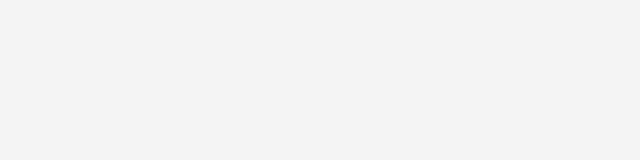
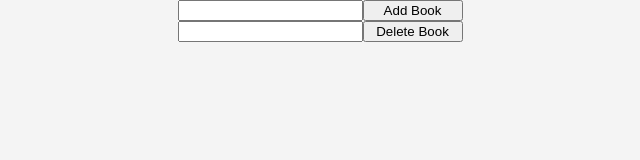
Before and after one commit to qiuxan/ReduxExampleInWebpack, a website built with webpack: page public/index.html in a window 1280 px wide. Shown: the whole page, without its empty margins (320-960 px from the left). Built offline with nearby package versions, Linux system fonts and the light colour scheme.

Commit message:
Add the basic btn and input

```diff
--- a/public/style.css
+++ b/public/style.css
@@ -4,6 +4,8 @@ html, body {
   padding: 0;
   font-family: Arial, sans-serif;
   background-color: #f4f4f4;
+  display: flex;
+  justify-content: center;
 }
 
 button{
--- a/src/index.js
+++ b/src/index.js
@@ -1 +1,29 @@
-console.log('Hello, world!');
+const root = document.getElementById('root');
+const addBook = document.getElementById('addBook');
+const delBook = document.getElementById('delBook');
+const bookList = document.getElementById('bookList');
+
+const addBookBtn = document.createElement('button');
+const bookNameInput = document.createElement('input');
+const delBookBtn = document.createElement('button');
+const bookIdInput = document.createElement('input');
+
+addBookBtn.textContent = 'Add Book';
+delBookBtn.textContent = 'Delete Book';
+
+addBook.addEventListener('click', addBookHandler);
+delBook.addEventListener('click', delBookHandler);
+
+function addBookHandler() {
+  console.log('Add Book');
+}
+
+function delBookHandler() {
+   console.log('Delete Book');
+}
+
+addBook.appendChild(bookNameInput);
+addBook.appendChild(addBookBtn);
+
+delBook.appendChild(bookIdInput);
+delBook.appendChild(delBookBtn);
```
